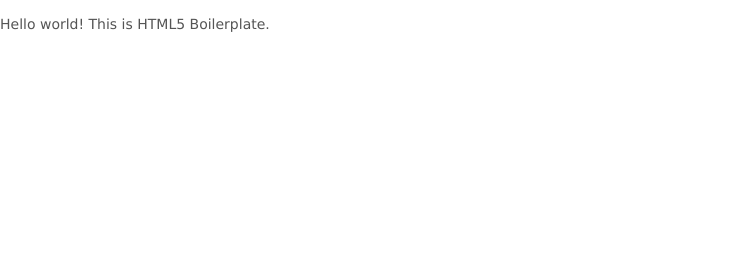
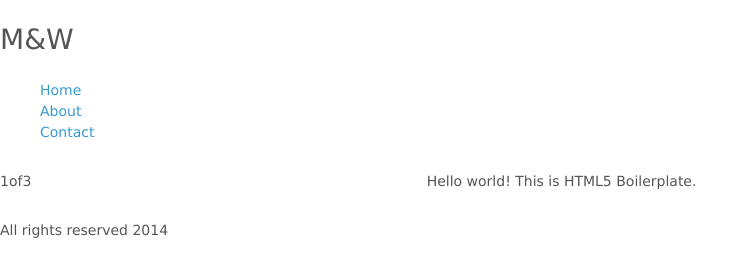
Before and after one commit to miyagui/Aeria, a plain HTML site: page index.html in a window 1280 px wide. Shown: the whole page, without its empty margins (0-754 px from the left). Drawn offline with Linux system fonts and the light colour scheme.

Commit message:
HTML basic template

```diff
--- a/index.html
+++ b/index.html
@@ -19,8 +19,32 @@
         <!--[if lt IE 7]>
             <p class="browsehappy">You are using an <strong>outdated</strong> browser. Please <a href="http://browsehappy.com/">upgrade your browser</a> to improve your experience.</p>
         <![endif]-->
+      <header>
+        <h1>M&W</h1>
+        <nav class="tab">
+          <ul>
+            <li><a href="/">Home</a></li>
+            <li><a href="/about.html">About</a></li>
+            <li><a href="/contact.html">Contact</a></li>
+          </ul>
+        </nav>
+      </header>
+      <article>
+        <section>
+          <div class="row">
+            <div class="col1of3">
+              <p>1of3</p>
+            </div>
+            <div class="col2of3">
+              <p>Hello world! This is HTML5 Boilerplate.</p>
+            </div>
+          </div>
+        </section>
+      </article>
 
-        <p>Hello world! This is HTML5 Boilerplate.</p>
+      <footer>
+        <p>All rights reserved 2014</p>
+      </footer>
 
         <script src="js/plugins.js"></script>
         <script src="js/main.js"></script>
```
